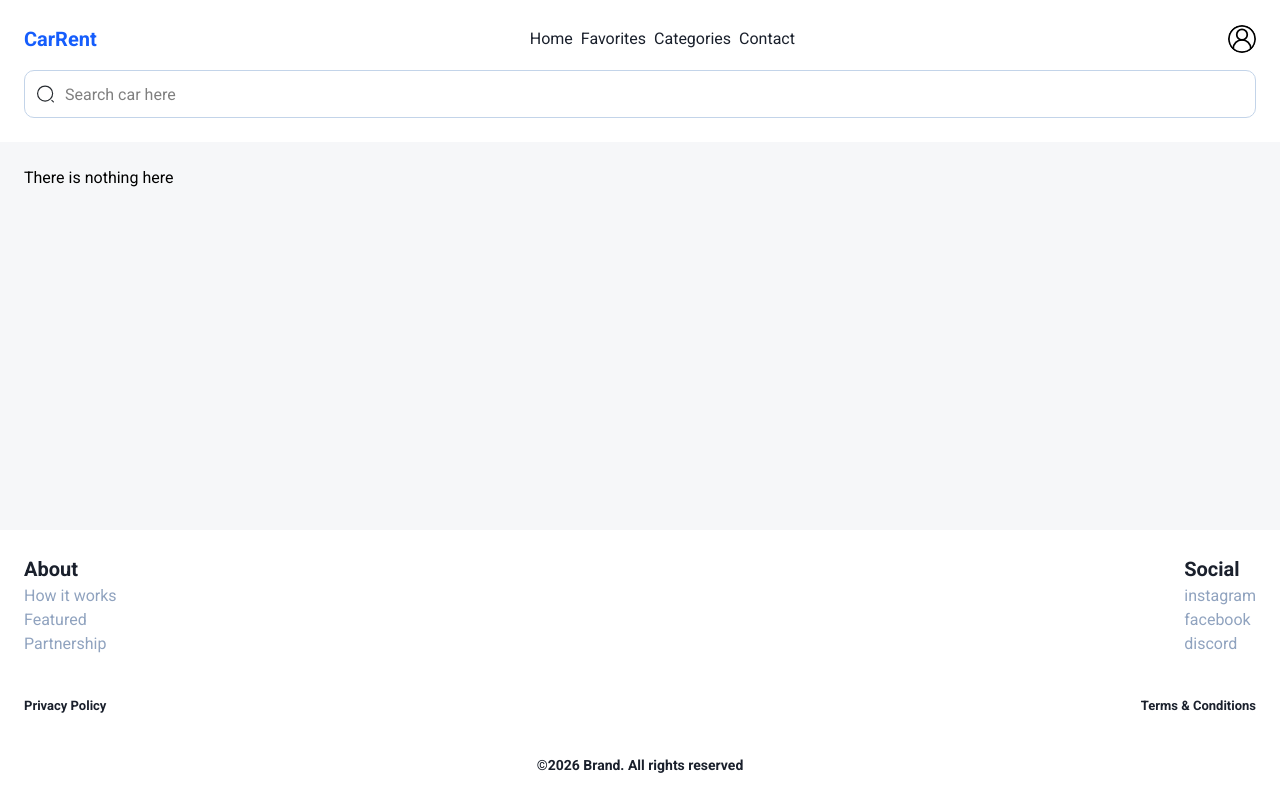
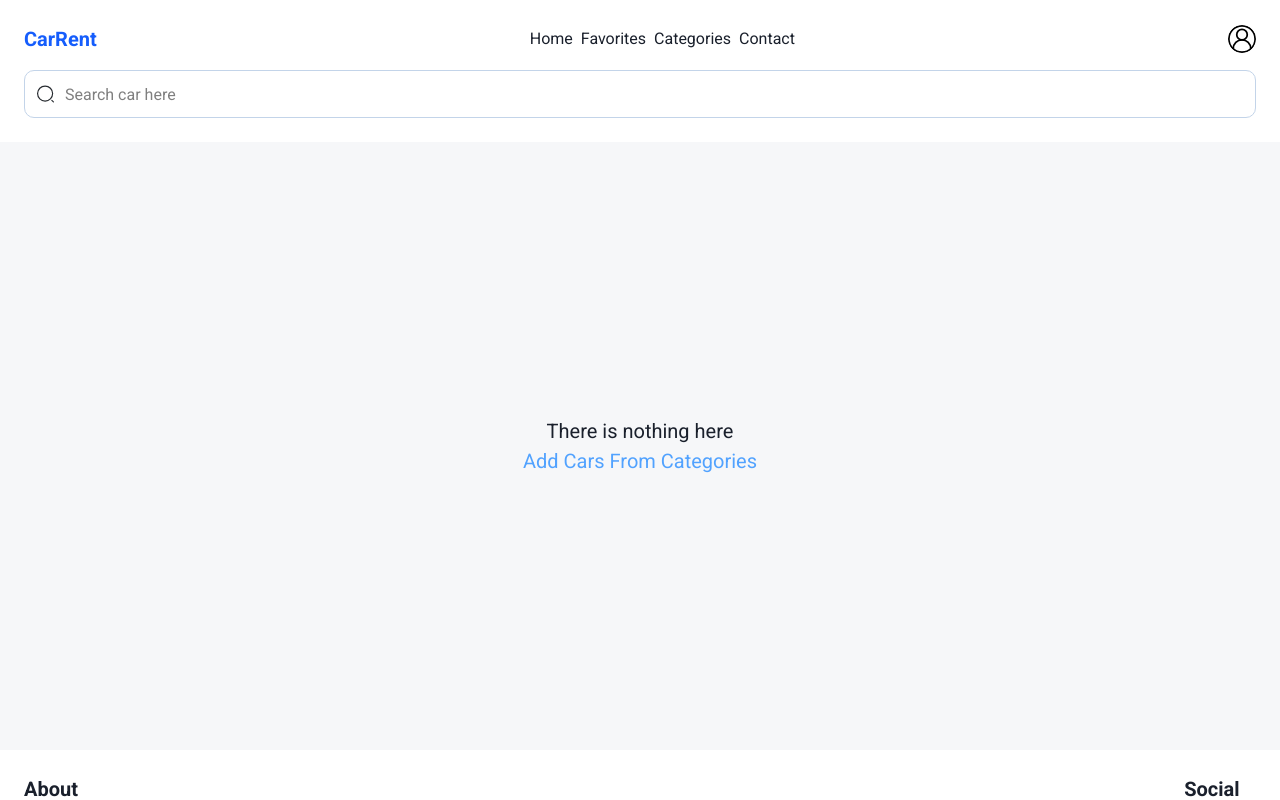
Before and after one commit to Lukagbn/car-hub, a React (Vite) app: page /favorites in a window 1280 px wide. Shown: the top 800 px of the page. Built offline with nearby package versions, Linux system fonts and the light colour scheme.

Commit message:
feat: add 404 not found page

```diff
--- a/src/App.tsx
+++ b/src/App.tsx
@@ -7,6 +7,7 @@ import Checkout from "./pages/Checkout";
 import ProtectedRoute from "./components/ProtectedRoute";
 import Contact from "./pages/Contact";
 import Categories from "./pages/Categories";
+import NotFound from "./pages/NotFound";
 
 export default function App() {
   return (
@@ -20,6 +21,7 @@ export default function App() {
         <Route element={<ProtectedRoute />}>
           <Route path="/checkout/:_id" element={<Checkout />} />
         </Route>
+        <Route path="*" element={<NotFound />} />
       </Route>
     </Routes>
   );
--- a/src/pages/Favorites.tsx
+++ b/src/pages/Favorites.tsx
@@ -1,13 +1,26 @@
 import { useAppSelector } from "../store/hooks";
 import type { CarProps } from "../components/Card";
 import CardList from "../components/CardList";
+import { Link } from "react-router";
 
 function Favorites() {
   const favoriteCars: CarProps[] = useAppSelector(
     (state) => state.favorites.favCars,
   );
   if (favoriteCars.length === 0) {
-    return <div>There is nothing here</div>;
+    return (
+      <section className="flex flex-col items-center justify-center text-center min-h-[70vh] px-4">
+        <div>
+          <h2 className="text-[20px] text-[#1a202c]">There is nothing here</h2>
+          <Link
+            className="text-[20px] text-blue-400 hover:text-blue-700 transition-all duration-300"
+            to={"/categories"}
+          >
+            Add Cars From Categories
+          </Link>
+        </div>
+      </section>
+    );
   }
   return (
     <div>
--- /dev/null
+++ b/src/pages/NotFound.tsx
@@ -0,0 +1,21 @@
+import { Link } from "react-router";
+
+function NotFound() {
+  return (
+    <section className="flex flex-col items-center justify-center text-center min-h-[70vh] px-4">
+      <h2 className="text-8xl font-bold text-blue-600">404</h2>
+      <h2 className="text-2xl font-bold text-[#1A202C] mt-4">Page Not Found</h2>
+      <p className="text-gray-500 mt-2 max-w-md">
+        Sorry, the page you are looking for doesn't exist or has been moved.
+      </p>
+      <Link
+        to="/"
+        className="mt-6 px-6 py-3 rounded-lg bg-blue-600 text-white font-medium hover:bg-blue-700 transition"
+      >
+        Back to Home
+      </Link>
+    </section>
+  );
+}
+
+export default NotFound;
```
